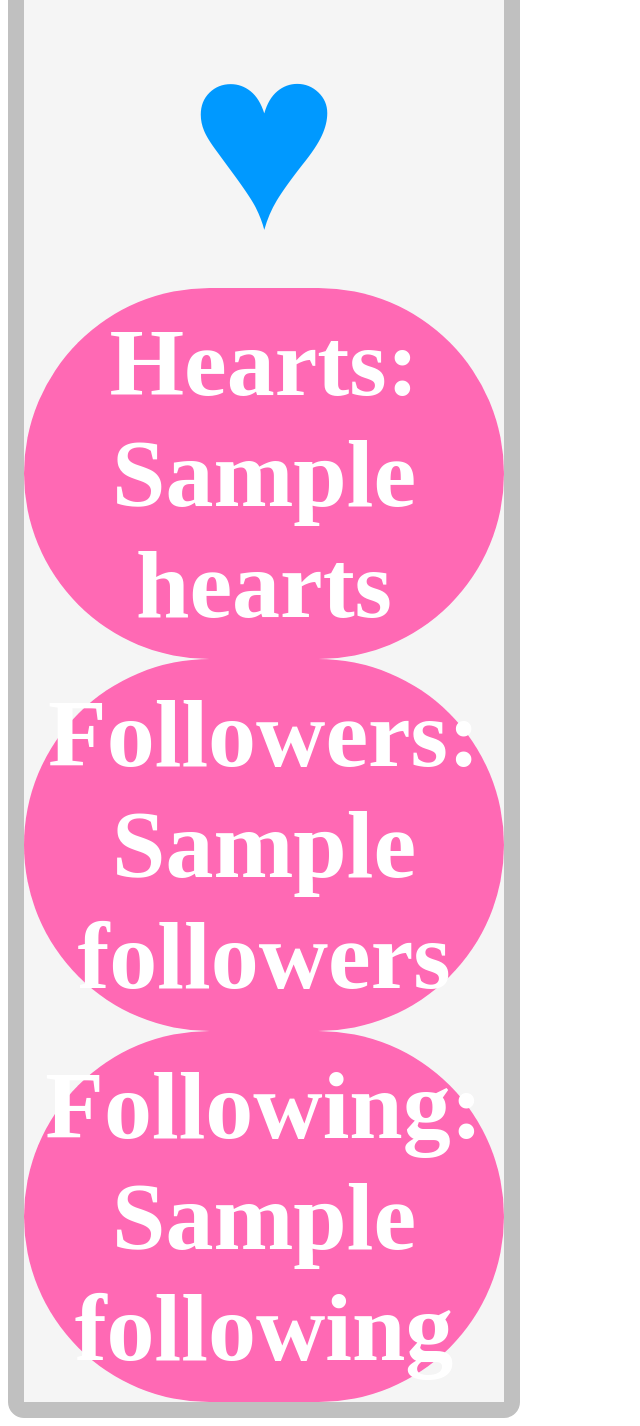
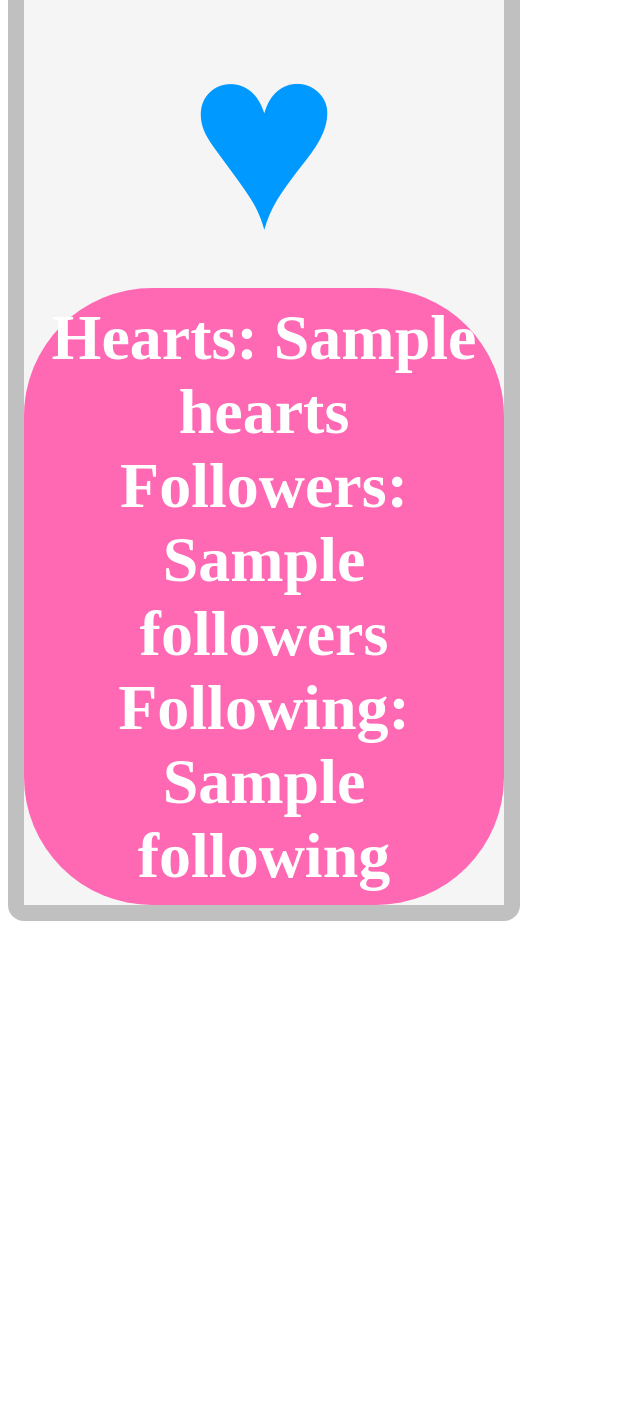
Before and after one commit to dmaust/Perifile, a Flask app: template perifile/templates/profile.html in a window 1280 px wide. Shown: the part 110-1536 px from the top of the page, without its empty margins (0-640 px from the left). After the commit the page ends 1031 px from the top, so only its background shows below. Run offline with Flask 2, Linux system fonts and the light colour scheme; the template is opened without the code that fills it: most values are stand-ins (such as "Sample title", 1, 10 or a date in 2020).

Commit message:
Make template pretty.

```diff
--- a/perifile/templates/profile.html
+++ b/perifile/templates/profile.html
@@ -12,17 +12,37 @@
 
 <style>
     #periscope{
-        width: 30em; border: 1em solid silver; background: whitesmoke; border-radius: 1em; text-align: center; }
-    #heart{ display: block; text-align: center; font-size: 16em; font-weight: bold; color: #0099ff; }
-    .metrics{ font-weight: bold; font-size: 6em; color: white; background: hotpink; border-radius: 2em; padding: .2em; display: block; }
+        width: 30em;
+        border: 1em solid silver;
+        background: whitesmoke;
+        border-radius: 1em;
+        text-align: center; }
+    #heart{
+        display: block;
+        text-align: center;
+        font-size: 16em;
+        font-weight: bold;
+        color: #0099ff;
+    }
+    .metrics{
+        font-weight: bold;
+        font-size: 4em;
+        color: white;
+        background: hotpink;
+        border-radius: 2em;
+        padding: .2em;
+        display: block;
+    }
 </style>
 
 <div id="periscope">
     <h1>{{username}}</h1>
     <span id="heart">&hearts;</span>
-    <span class="metrics">Hearts: {{hearts}}</span>
-    <span class="metrics">Followers: {{followers}}</span>
-    <span class="metrics">Following: {{following}}</span>
+    <span class="metrics">
+        Hearts: {{hearts}}<br />
+        Followers: {{followers}}<br />
+        Following: {{following}}<br />
+    </span>
 </div>
 
 </body>
```
